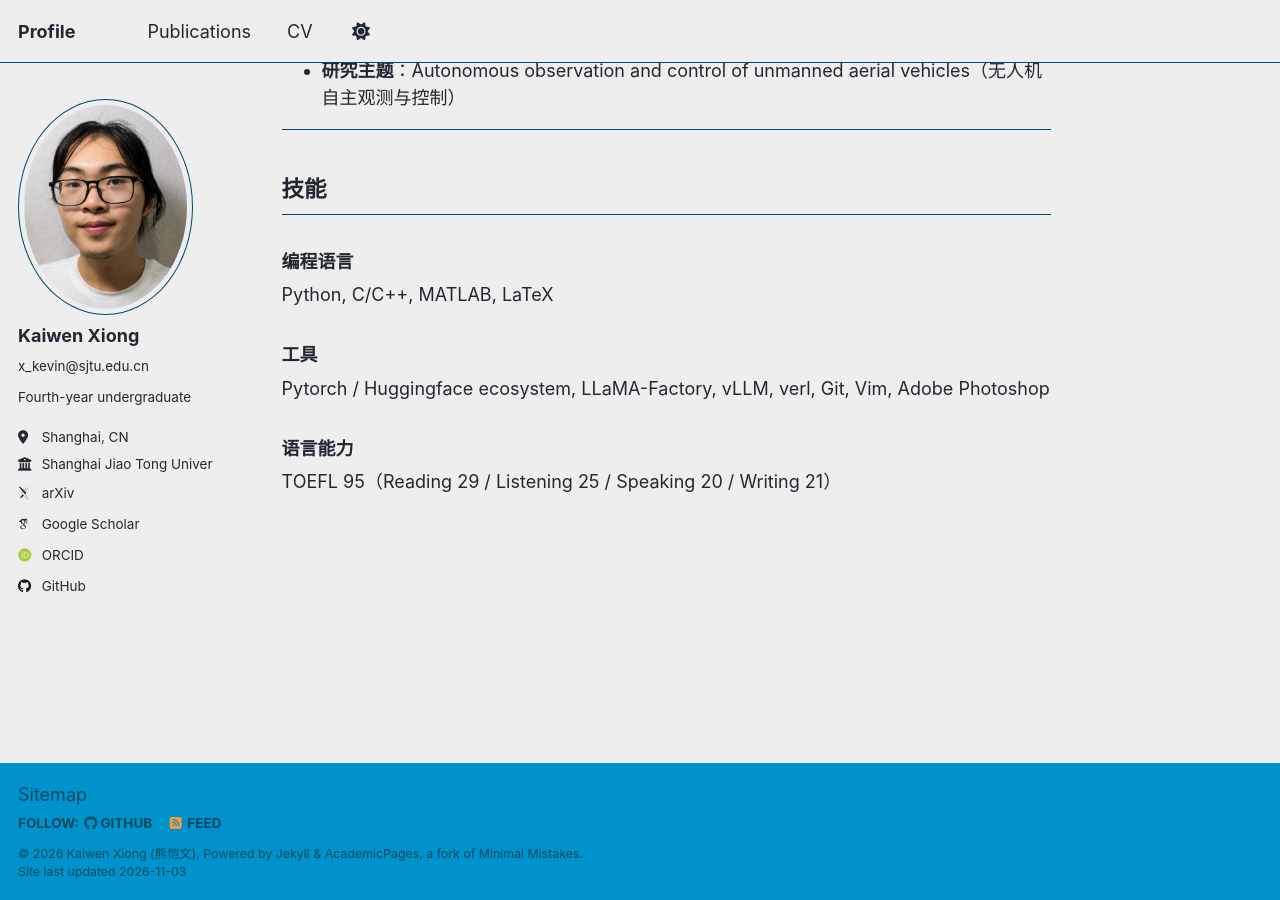
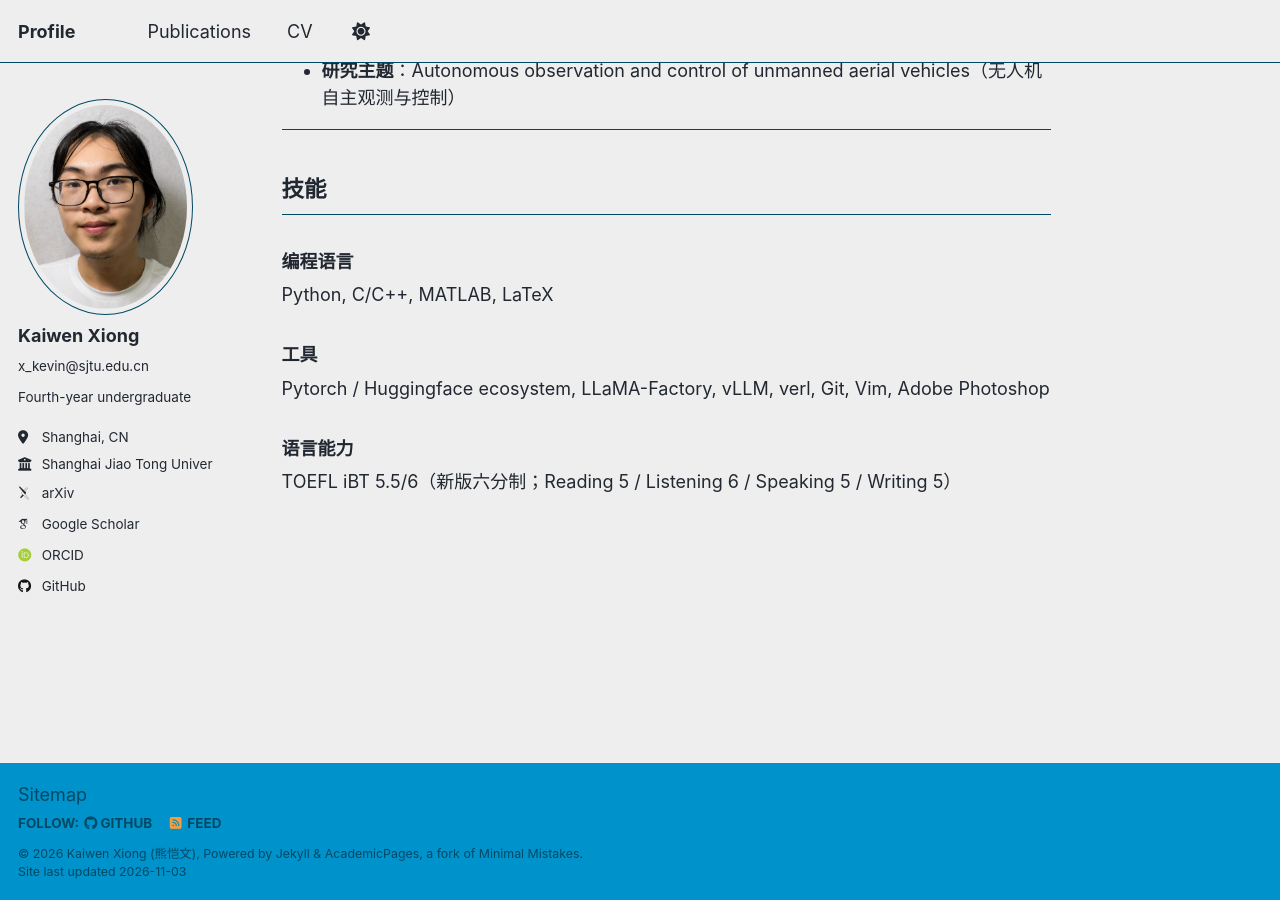
Before and after one commit to kevinx0522/kevinx0522.github.io, a Jekyll site: the page built from personal-material/cv.md, in a window 1280 px wide and 900 px high, scrolled down 1159 px. Built offline with Jekyll 4.4.1, drawn with Linux system fonts in a browser that asks for light colours; some web fonts are replaced; our own code applies the rules of GitHub Pages for plain Markdown files; a script that is not in the unit is left out.

Commit message:
Add TOEFL iBT score (new 6-band scale) to CV
Co-Authored-By: Claude Opus 5.5 <noreply@anthropic.com>

```diff
--- a/personal-material/cv.md
+++ b/personal-material/cv.md
@@ -45,4 +45,4 @@ Python, C/C++, MATLAB, LaTeX
 Pytorch / Huggingface ecosystem, LLaMA-Factory, vLLM, verl, Git, Vim, Adobe Photoshop
 
 ### 语言能力
-TOEFL 95（Reading 29 / Listening 25 / Speaking 20 / Writing 21）
+TOEFL iBT 5.5/6（新版六分制；Reading 5 / Listening 6 / Speaking 5 / Writing 5）
```
Also changed, not shown: _pages/cv.md (+1 -0 lines).
